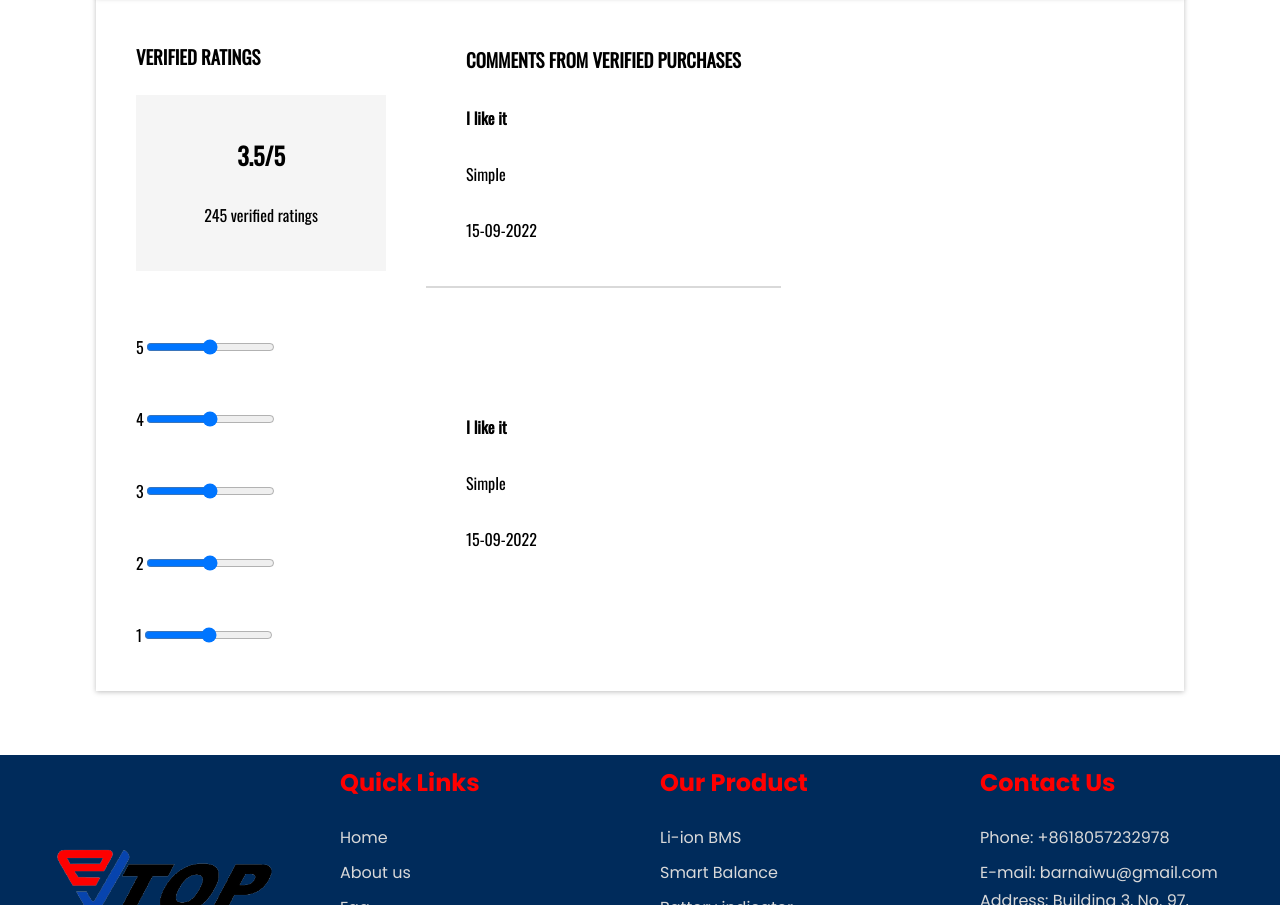
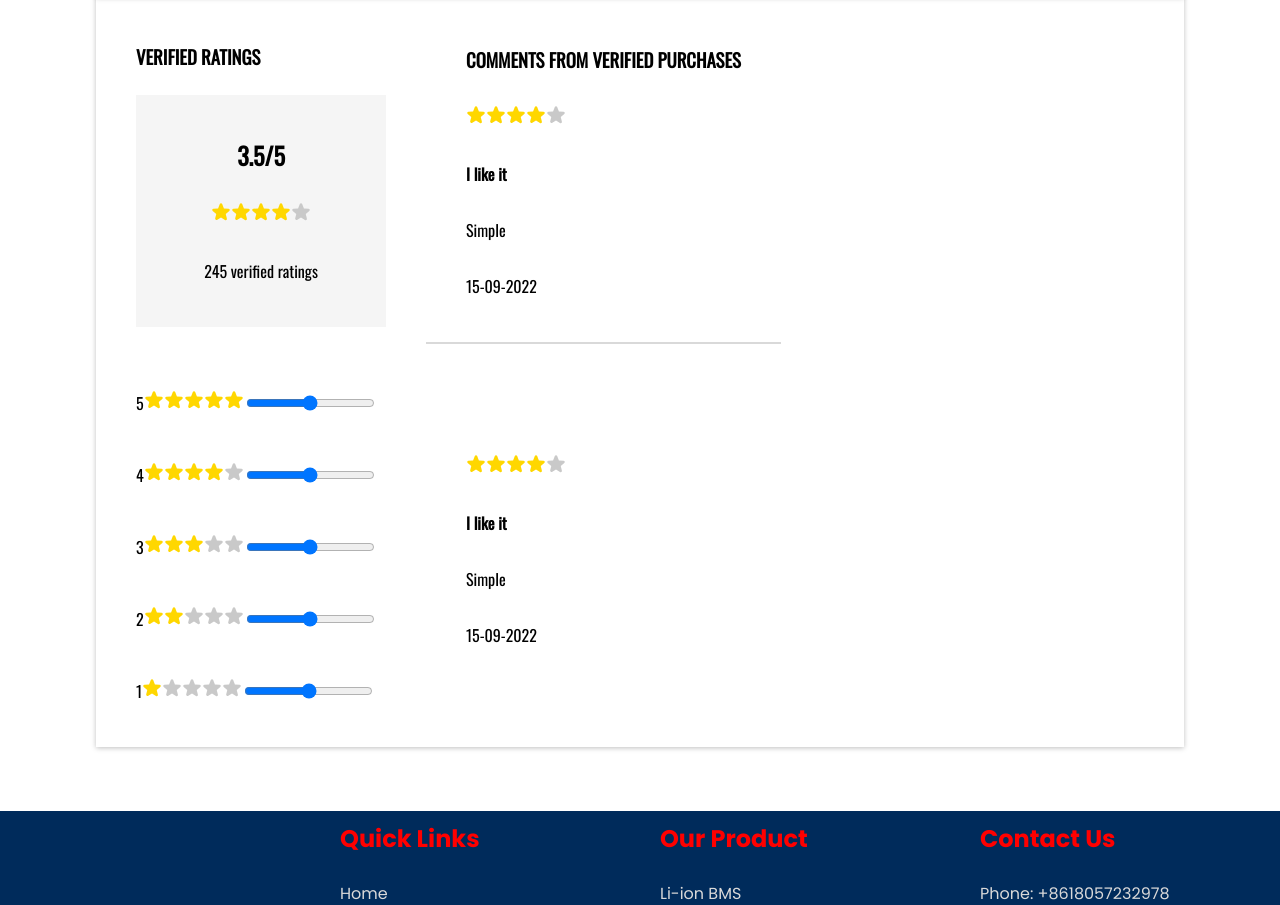
Before and after one commit to mbragi/Jelly-frontend, a React (Create React App) app: page /details in a window 1280 px wide. Shown: the part 1926-2831 px from the top of the page. Built offline with nearby package versions, Linux system fonts and the light colour scheme.

Commit message:
chore: adding phosphor react icons

```diff
--- a/package.json
+++ b/package.json
@@ -8,11 +8,13 @@
     "@testing-library/user-event": "^13.5.0",
     "chalk": "^5.0.1",
     "npm": "^8.19.1",
+    "phosphor-react": "^1.4.1",
     "rating-star": "^1.1.0",
     "react": "^18.2.0",
     "react-awesome-reveal": "^4.0.1",
     "react-dom": "^18.2.0",
     "react-icons": "^4.4.0",
+    "react-rating": "^2.0.5",
     "react-router-dom": "^6.3.0",
     "react-scripts": "^2.1.3",
     "web-vitals": "^2.1.4"
--- a/src/pages/cart/Cart.jsx
+++ b/src/pages/cart/Cart.jsx
@@ -74,8 +74,7 @@ function Cart() {
         <Link to="/shop" className='continue'>
             <BsArrowLeft size={30} />
             Continue Shopping
-        {/* </p> */}
-       <Footer />
+            <Footer />
         </Link>
 
         <Footer />
--- a/src/pages/productDetails/ProductDetails.css
+++ b/src/pages/productDetails/ProductDetails.css
@@ -149,7 +149,7 @@
 .other-products-box-slider{
     width: 50px;
     position: absolute;
-    margin-left: 71%;
+    margin-left: 78%;
 }
 
 
--- a/src/pages/productDetails/ProductDetails.jsx
+++ b/src/pages/productDetails/ProductDetails.jsx
@@ -1,5 +1,6 @@
 import React from 'react'
 import './ProductDetails.css'
+import {Star} from 'phosphor-react'
 import NavBar from '../../components/navBar/NavBar'
 import Button from '../../components/button/Button'
 import Footer from '../../components/footer/Footer'
@@ -8,8 +9,8 @@ import cart from '../../assets/images/cart.png'
 
 
 
-
 function ProductDetails() {
+    var Rating = require('react-rating');
 
   return (
 
@@ -141,6 +142,11 @@ function ProductDetails() {
 
                             <div className='verified-ratings-box'>
                                 <h2>3.5/5</h2>
+                                    <Star size={20} color="gold" weight="fill" onMouseOver={{color:'yellow', weight:'fill'}}/>
+                                    <Star size={20} color="gold" weight="fill" onMouseOver={{color:'yellow', weight:'fill'}}/>
+                                    <Star size={20} color="gold" weight="fill" onMouseOver={{color:'yellow', weight:'fill'}}/>
+                                    <Star size={20} color="gold" weight="fill" onMouseOver={{color:'yellow', weight:'fill'}}/>
+                                    <Star size={20} color="#c9c9c9" weight="fill" onMouseOver={{color:'yellow', weight:'fill'}}/>
 
                                 <p>245 verified ratings</p>
                             </div>
@@ -148,7 +154,11 @@ function ProductDetails() {
 
                         <div className='comments-from-v-purchases1'>
                             <h3>COMMENTS FROM VERIFIED PURCHASES</h3>
-
+                                <Star size={20} color="gold" weight="fill" onMouseOver={{color:'yellow', weight:'fill'}}/>
+                                <Star size={20} color="gold" weight="fill" onMouseOver={{color:'yellow', weight:'fill'}}/>
+                                <Star size={20} color="gold" weight="fill" onMouseOver={{color:'yellow', weight:'fill'}}/>
+                                <Star size={20} color="gold" weight="fill" onMouseOver={{color:'yellow', weight:'fill'}}/>
+                                <Star size={20} color="#c9c9c9" weight="fill" onMouseOver={{color:'yellow', weight:'fill'}}/>
                                 <p style={{fontWeight:'bold'}}>I like it</p>
                                 <p>Simple</p>
                                 <p>15-09-2022</p>
@@ -163,14 +173,25 @@ function ProductDetails() {
 
                             <div className='verified-rating-count'>
                                 <div className='verified-rating-slider'>
-                                     <p>5</p>
-
+                                    <p> 5
+                                        <Star size={20} color="gold" weight="fill" onMouseOver={{color:'yellow', weight:'fill'}}/>
+                                        <Star size={20} color="gold" weight="fill" onMouseOver={{color:'yellow', weight:'fill'}}/>
+                                        <Star size={20} color="gold" weight="fill" onMouseOver={{color:'yellow', weight:'fill'}}/>
+                                        <Star size={20} color="gold" weight="fill" onMouseOver={{color:'yellow', weight:'fill'}}/>
+                                        <Star size={20} color="gold" weight="fill" onMouseOver={{color:'yellow', weight:'fill'}}/>
+                                    </p>
                                     <input type="range" />
 
                                 </div>
 
                                 <div className='verified-rating-slider'>
-                                    <p>4 </p>
+                                    <p>4
+                                        <Star size={20} color="gold" weight="fill" onMouseOver={{color:'yellow', weight:'fill'}}/>
+                                        <Star size={20} color="gold" weight="fill" onMouseOver={{color:'yellow', weight:'fill'}}/>
+                                        <Star size={20} color="gold" weight="fill" onMouseOver={{color:'yellow', weight:'fill'}}/>
+                                        <Star size={20} color="gold" weight="fill" onMouseOver={{color:'yellow', weight:'fill'}}/>
+                                        <Star size={20} color="#c9c9c9" weight="fill" onMouseOver={{color:'yellow', weight:'fill'}}/>
+                                    </p>
 
 
                                     <input type="range" />
@@ -178,21 +199,39 @@ function ProductDetails() {
                                 </div>
 
                                 <div className='verified-rating-slider'>
-                                    <p>3 </p>
+                                    <p>3
+                                        <Star size={20} color="gold" weight="fill" onMouseOver={{color:'yellow', weight:'fill'}}/>
+                                        <Star size={20} color="gold" weight="fill" onMouseOver={{color:'yellow', weight:'fill'}}/>
+                                        <Star size={20} color="gold" weight="fill" onMouseOver={{color:'yellow', weight:'fill'}}/>
+                                        <Star size={20} color="#c9c9c9" weight="fill" onMouseOver={{color:'yellow', weight:'fill'}}/>
+                                        <Star size={20} color="#c9c9c9" weight="fill" onMouseOver={{color:'yellow', weight:'fill'}}/>
+                                    </p>
 
                                     <input type="range" />
 
                                 </div>
 
                                 <div className='verified-rating-slider'>
-                                    <p>2 </p>
+                                    <p>2
+                                        <Star size={20} color="gold" weight="fill" onMouseOver={{color:'yellow', weight:'fill'}}/>
+                                        <Star size={20} color="gold" weight="fill" onMouseOver={{color:'yellow', weight:'fill'}}/>
+                                        <Star size={20} color="#c9c9c9" weight="fill" onMouseOver={{color:'yellow', weight:'fill'}}/>
+                                        <Star size={20} color="#c9c9c9" weight="fill" onMouseOver={{color:'yellow', weight:'fill'}}/>
+                                        <Star size={20} color="#c9c9c9" weight="fill" onMouseOver={{color:'yellow', weight:'fill'}}/>
+                                    </p>
 
                                     <input type="range" />
 
                                 </div>
 
                                 <div className='verified-rating-slider'>
-                                    <p>1 </p>
+                                    <p>1
+                                        <Star size={20} color="gold" weight="fill" onMouseOver={{color:'yellow', weight:'fill'}}/>
+                                        <Star size={20} color="#c9c9c9" weight="fill" onMouseOver={{color:'yellow', weight:'fill'}}/>
+                                        <Star size={20} color="#c9c9c9" weight="fill" onMouseOver={{color:'yellow', weight:'fill'}}/>
+                                        <Star size={20} color="#c9c9c9" weight="fill" onMouseOver={{color:'yellow', weight:'fill'}}/>
+                                        <Star size={20} color="#c9c9c9" weight="fill" onMouseOver={{color:'yellow', weight:'fill'}}/>
+                                    </p>
 
 
                                     <input type="range" />
@@ -203,7 +242,11 @@ function ProductDetails() {
                         </div>
 
                         <div className='comments-from-v-purchases2'>
-
+                            <Star size={20} color="gold" weight="fill" onMouseOver={{color:'yellow', weight:'fill'}}/>
+                            <Star size={20} color="gold" weight="fill" onMouseOver={{color:'yellow', weight:'fill'}}/>
+                            <Star size={20} color="gold" weight="fill" onMouseOver={{color:'yellow', weight:'fill'}}/>
+                            <Star size={20} color="gold" weight="fill" onMouseOver={{color:'yellow', weight:'fill'}}/>
+                            <Star size={20} color="#c9c9c9" weight="fill" onMouseOver={{color:'yellow', weight:'fill'}}/>
                             <p style={{fontWeight:'bold'}}>I like it</p>
                             <p>Simple</p>
                             <p>15-09-2022</p>
```
Also changed, not shown: 1 other file (tests, documents, lock files or other folders).
